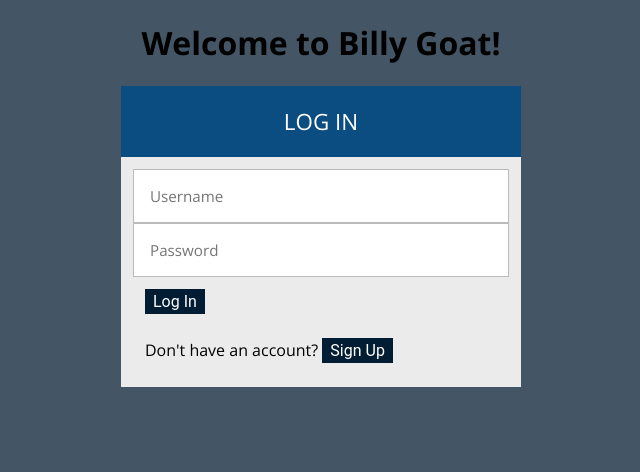
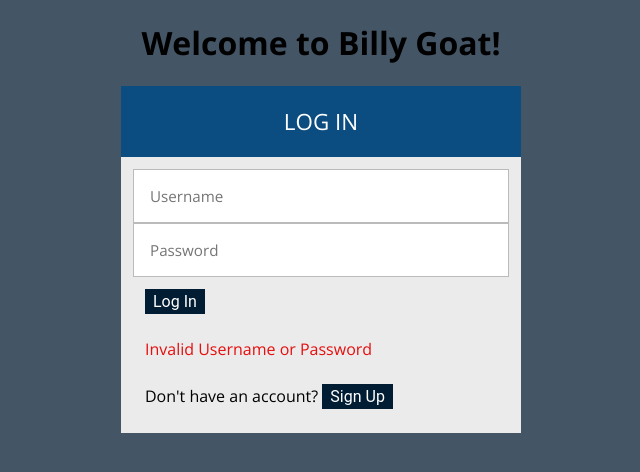
Before and after one commit to KatherineSublette/billy-goat-app, an Angular app: page /login in a window 1280 px wide. Both pictures are taken after a click on the button "Log In". Shown: the top 472 px of the page, without its empty margins (319-959 px from the left). Built offline with nearby package versions, Linux system fonts and the light colour scheme.

Commit message:
added invalid login error

```diff
--- a/package.json
+++ b/package.json
@@ -23,6 +23,8 @@
     "@angular/platform-browser-dynamic": "~10.0.4",
     "@angular/router": "~10.0.4",
     "core-js": "^2.5.4",
+    "pg": "^13.1",
+    "pg-promise": "^10.9.2",
     "rxjs": "~6.6.3",
     "zone.js": "~0.11.3"
   },
--- a/src/app/app.component.ts
+++ b/src/app/app.component.ts
@@ -7,4 +7,6 @@ import { Component } from '@angular/core';
 })
 export class AppComponent {
   title = 'billy-goats-app';
+
+
 }
--- a/src/app/login/login.component.css
+++ b/src/app/login/login.component.css
@@ -38,6 +38,11 @@
 
 .login p {
   padding: 12px;
+}
+
+.login-error {
+  border-color: rgb(216, 12, 12);
+  color: rgb(230, 14, 14);
 }
 
 .login input {
--- a/src/app/login/login.component.html
+++ b/src/app/login/login.component.html
@@ -7,6 +7,11 @@
         <p>
           <button class="button" type="submit" (click)="onSubmit()">Log In</button>
         </p>
+        <div class="login-error" [hidden] = "!isWrong">
+          <p>
+          Invalid Username or Password
+          </p>
+        </div>
         <p>
           Don't have an account? <button class="button" (click)="onSignUp()">Sign Up</button>
         </p>
--- a/src/app/login/login.component.ts
+++ b/src/app/login/login.component.ts
@@ -10,16 +10,12 @@ import { Router } from  '@angular/router';
 export class LoginComponent implements OnInit {
 
   constructor( private router: Router, private formBuilder: FormBuilder ) { }
-  authForm: FormGroup;
-  correctForm: FormGroup
   isWrong  =  false;
   username: string;
   password: string;
 
   ngOnInit() {
-}
-
-  get formControls() { return this.authForm.controls; }
+  }
 
   onSubmit(): void{
     if(this.username === 'hello' && this.password === 'world'){
@@ -34,4 +30,8 @@ export class LoginComponent implements OnInit {
     this.router.navigateByUrl('/sign-up');
   }
 
+  checkIsWrong(): boolean{
+    return this.isWrong;
+  }
+
 }
```
Also changed, not shown: 1 other file (tests, documents, lock files or other folders).
